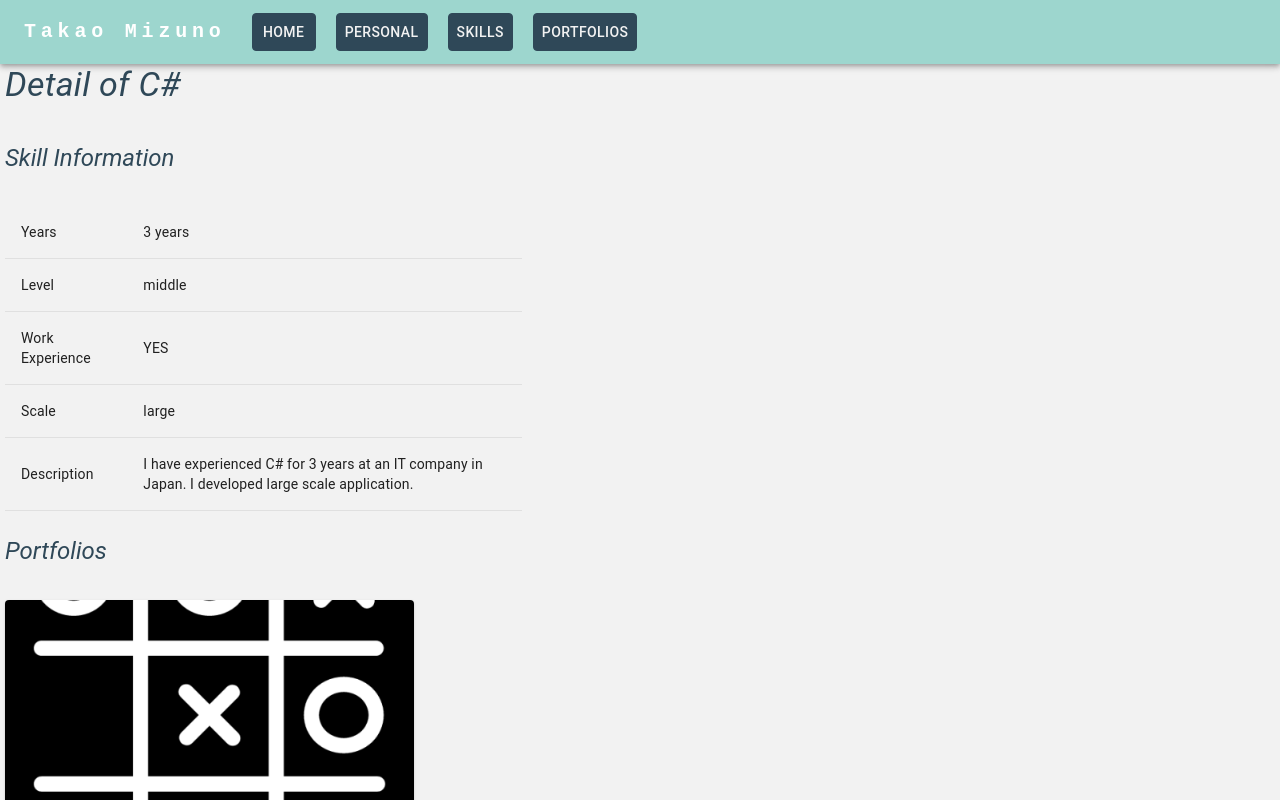
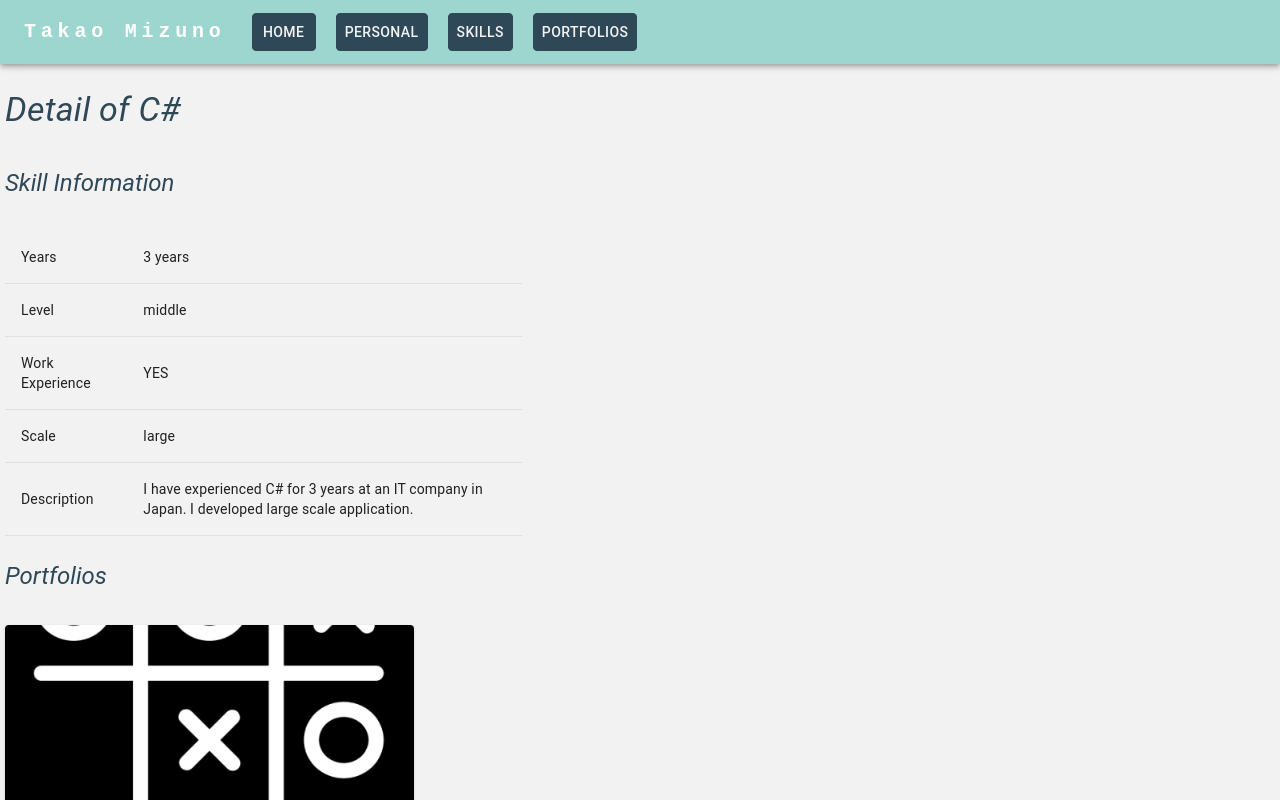
Before and after one commit to takaomizuno0032/myportfolio, a React (Create React App) app: page /myportfolio/skills/1 in a window 1280 px wide. Shown: the top 800 px of the page. Built offline with nearby package versions, Linux system fonts and the light colour scheme.

Commit message:
fix margin

```diff
--- a/src/routes/Portfolios.jsx
+++ b/src/routes/Portfolios.jsx
@@ -8,7 +8,7 @@ function Portfolios() {
 
   return (
     <div>
-      <Grid container spacing={3} sx={{ marginTop: "1px" }}>
+      <Grid container spacing={2} sx={{ marginTop: "1px", paddingX: "5px" }}>
         <Grid item xs={12} md={12} lg={12}>
           <Typography variant="h4" fontStyle={"italic"} gutterBottom>
             Portfolios
--- a/src/routes/SkillDetail.jsx
+++ b/src/routes/SkillDetail.jsx
@@ -10,11 +10,7 @@ function SkillDetail() {
 
   return (
     <div>
-      <Grid
-        container
-        sx={{ marginBottom: "10px", paddingLeft: "5px" }}
-        spacing={3}
-      >
+      <Grid container sx={{ marginTop: "1px", paddingLeft: "5px" }} spacing={3}>
         <Grid item xs={12} md={12} lg={12}>
           <Typography variant="h4" fontStyle={"italic"} gutterBottom>
             Detail of {skill.technique}
--- a/src/routes/Skills.jsx
+++ b/src/routes/Skills.jsx
@@ -12,7 +12,7 @@ function Skills() {
 
   return (
     <div>
-      <Grid container spacing={2} sx={{ marginTop: "1px" }}>
+      <Grid container spacing={2} sx={{ marginTop: "1px", paddingX: "5px" }}>
         <Grid item xs={12} md={12} lg={12}>
           <Typography variant="h4" fontStyle={"italic"} gutterBottom>
             Skills
```
